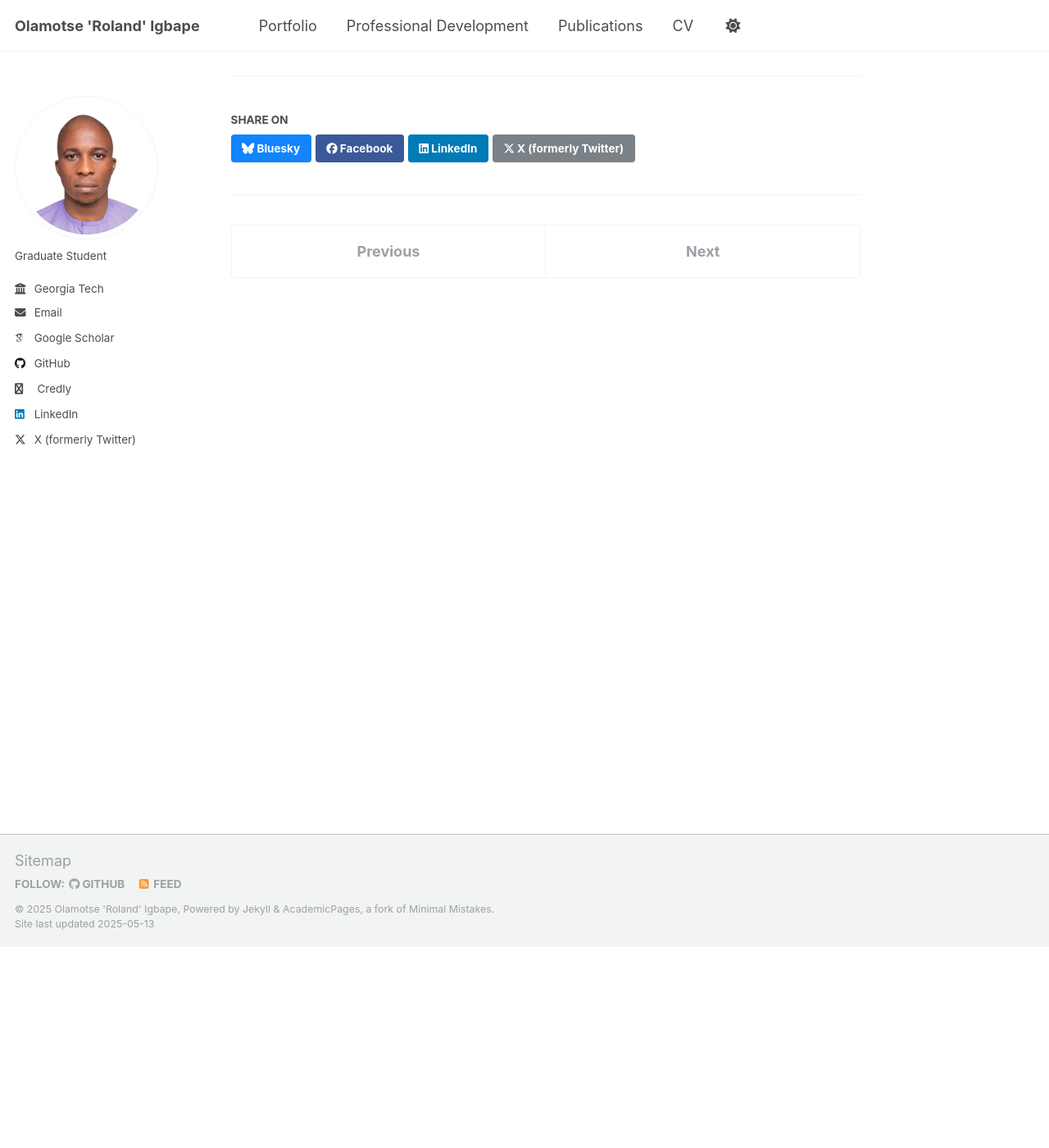
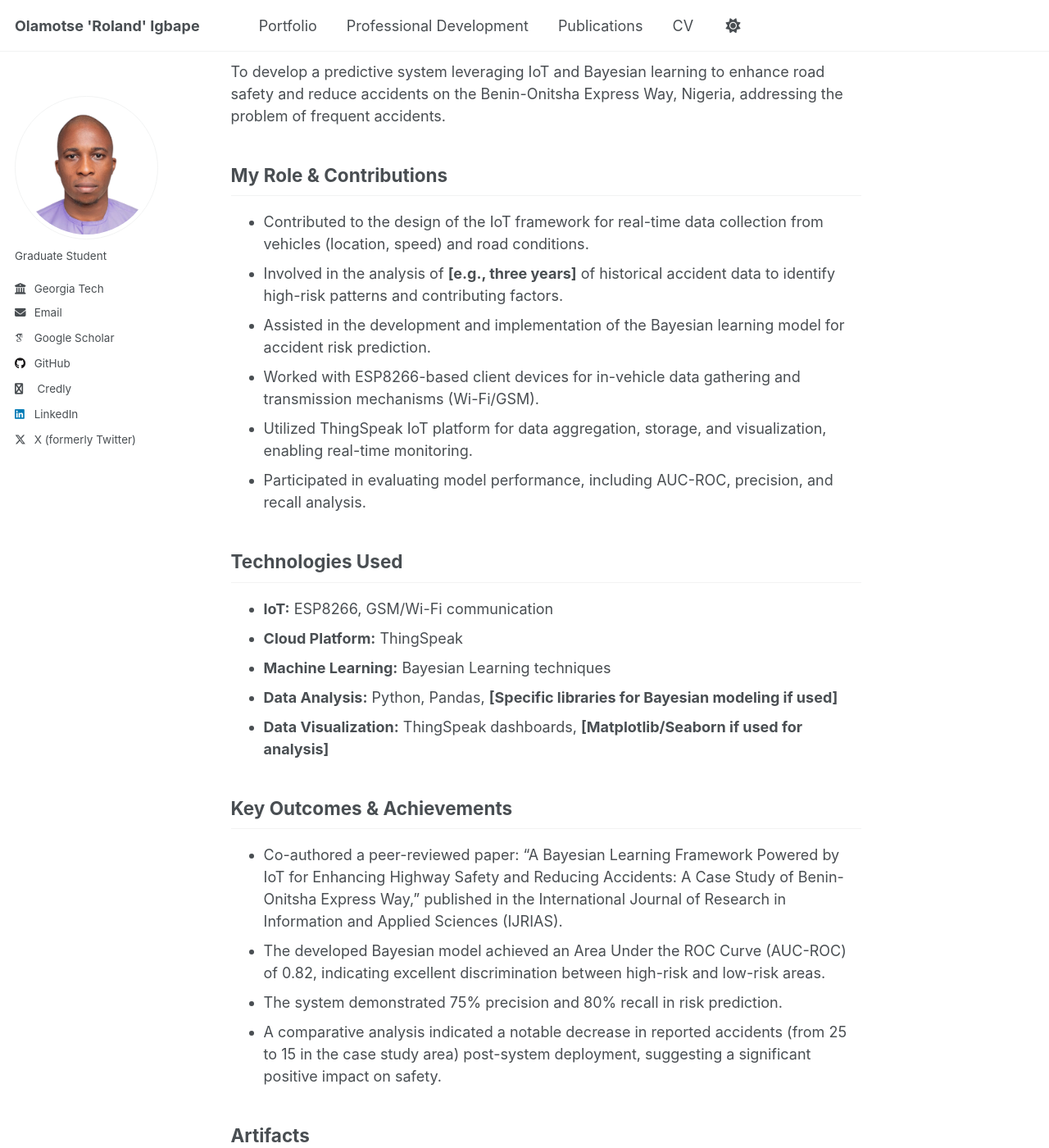
Before and after one commit to oigbape/oigbape.github.io, a Jekyll site: the page built from _portfolio/iot-highway-safety.md, in a window 1280 px wide and 1400 px high, scrolled down 245 px. Shown: the whole window at 82% size. Built offline with Jekyll 4.4.1, drawn with Linux system fonts in a browser that asks for light colours; some web fonts are replaced; some of the changed text lies outside the part shown.

Commit message:
Update iot-highway-safety.md

```diff
--- a/_portfolio/iot-highway-safety.md
+++ b/_portfolio/iot-highway-safety.md
@@ -11,4 +11,32 @@ paper_url: "https://doi.org/10.51584/IJRIAS.2024.910032"
 # image_path: "/images/portfolio/highway-safety-teaser.jpg"
 ---
 
-(Detailed write-up here)
+## Objective
+To develop a predictive system leveraging IoT and Bayesian learning to enhance road safety and reduce accidents on the Benin-Onitsha Express Way, Nigeria, addressing the problem of frequent accidents.
+
+## My Role & Contributions
+* Contributed to the design of the IoT framework for real-time data collection from vehicles (location, speed) and road conditions.
+* Involved in the analysis of **[e.g., three years]** of historical accident data to identify high-risk patterns and contributing factors.
+* Assisted in the development and implementation of the Bayesian learning model for accident risk prediction.
+* Worked with ESP8266-based client devices for in-vehicle data gathering and transmission mechanisms (Wi-Fi/GSM).
+* Utilized ThingSpeak IoT platform for data aggregation, storage, and visualization, enabling real-time monitoring.
+* Participated in evaluating model performance, including AUC-ROC, precision, and recall analysis.
+
+## Technologies Used
+* **IoT:** ESP8266, GSM/Wi-Fi communication
+* **Cloud Platform:** ThingSpeak
+* **Machine Learning:** Bayesian Learning techniques
+* **Data Analysis:** Python, Pandas, **[Specific libraries for Bayesian modeling if used]**
+* **Data Visualization:** ThingSpeak dashboards, **[Matplotlib/Seaborn if used for analysis]**
+
+## Key Outcomes & Achievements
+* Co-authored a peer-reviewed paper: "A Bayesian Learning Framework Powered by IoT for Enhancing Highway Safety and Reducing Accidents: A Case Study of Benin-Onitsha Express Way," published in the International Journal of Research in Information and Applied Sciences (IJRIAS).
+* The developed Bayesian model achieved an Area Under the ROC Curve (AUC-ROC) of 0.82, indicating excellent discrimination between high-risk and low-risk areas.
+* The system demonstrated 75% precision and 80% recall in risk prediction.
+* A comparative analysis indicated a notable decrease in reported accidents (from 25 to 15 in the case study area) post-system deployment, suggesting a significant positive impact on safety.
+
+## Artifacts
+* **Publication (DOI):** [10.51584/IJRIAS.2024.910032](https://doi.org/10.51584/IJRIAS.2024.910032)
+* **Paper PDF:** [Link to PDF if shareable, or use DOI link](https://doi.org/10.51584/IJRIAS.2024.910032)
+* **GitHub Repository:** [Link to code/analysis (if available)]([YOUR_GITHUB_REPO_LINK_HERE])
+* **Presentation Slides:** [Link to slides (if any)]([YOUR_SLIDES_LINK_HERE])
```
